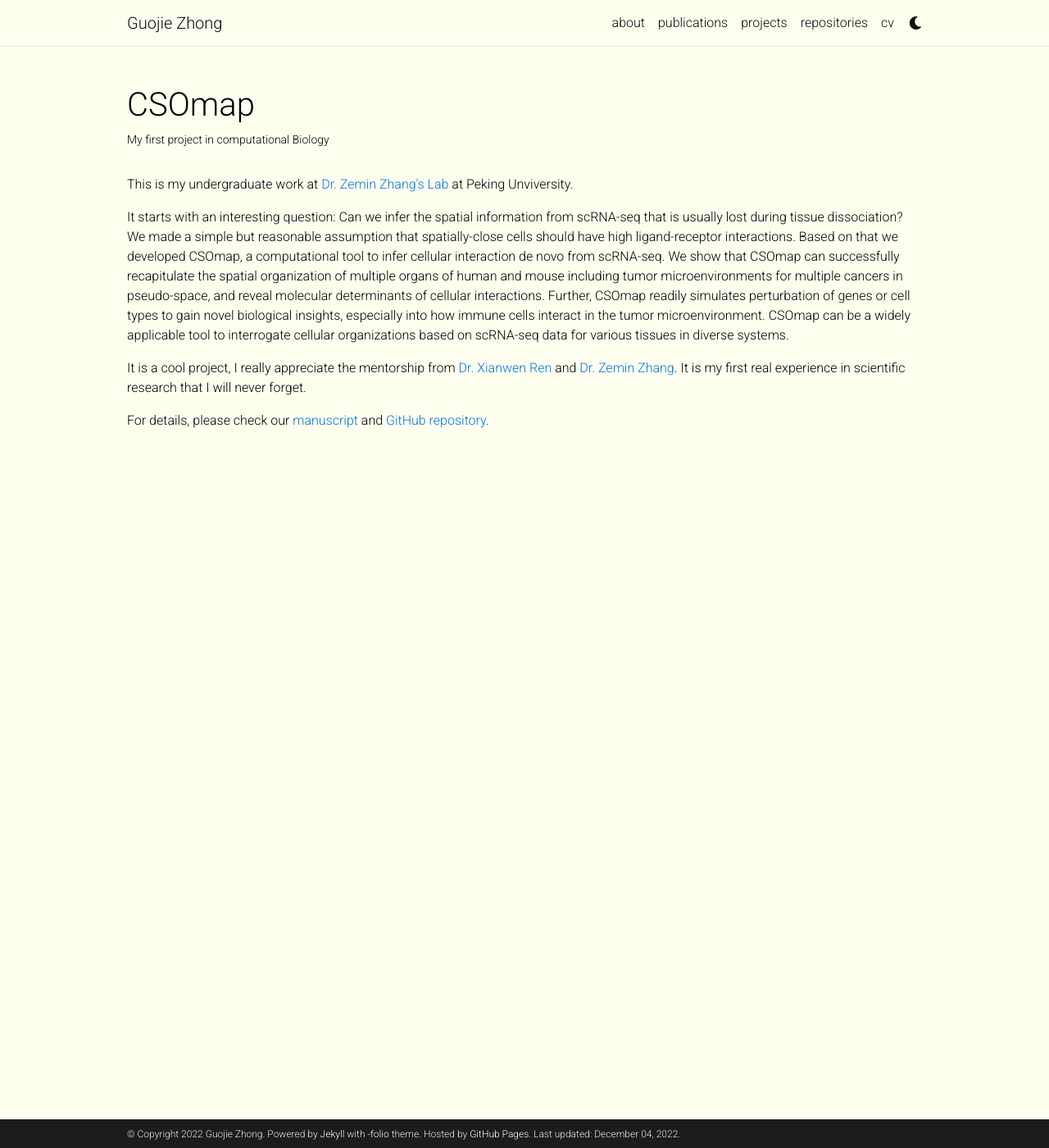
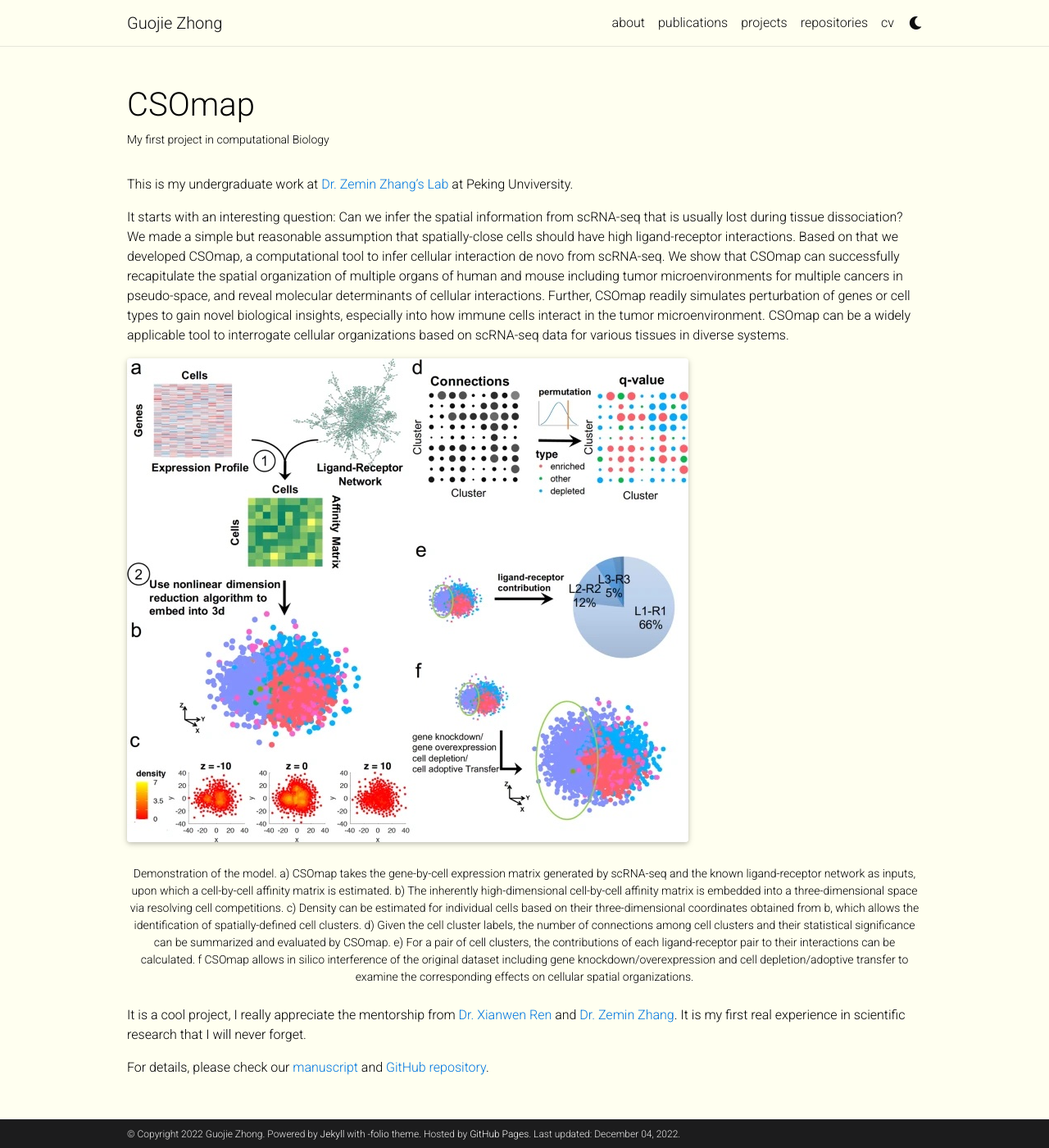
Before and after one commit to zhongguojie1998/GuojieZhong, a Jekyll site: the page built from _projects/1_CSOmap.md, in a window 1280 px wide and 1400 px high. Shown: the whole window at 82% size. Built offline with Jekyll 4.4.1, drawn with Linux system fonts in a browser that asks for light colours; full-size pictures stand in for the smaller copies a plugin makes; comment, search, counter and statistics services are not loaded; a style sheet for code colours, icons or effects is not loaded.

Commit message:
Update 1_CSOmap.md

```diff
--- a/_projects/1_CSOmap.md
+++ b/_projects/1_CSOmap.md
@@ -10,7 +10,14 @@ category: work
 This is my undergraduate work at <a href="http://cancer-pku.cn">Dr. Zemin Zhang's Lab</a> at Peking Unviversity.
 
 It starts with an interesting question: Can we infer the spatial information from scRNA-seq that is usually lost during tissue dissociation? We made a simple but reasonable assumption that spatially-close cells should have high ligand-receptor interactions. Based on that we developed CSOmap, a computational tool to infer cellular interaction de novo from scRNA-seq. We show that CSOmap can successfully recapitulate the spatial organization of multiple organs of human and mouse including tumor microenvironments for multiple cancers in pseudo-space, and reveal molecular determinants of cellular interactions. Further, CSOmap readily simulates perturbation of genes or cell types to gain novel biological insights, especially into how immune cells interact in the tumor microenvironment. CSOmap can be a widely applicable tool to interrogate cellular organizations based on scRNA-seq data for various tissues in diverse systems.
-
+<div class="row">
+    <div class="col-sm mt-3 mt-md-0">
+        {% include figure.html path="assets/img/csomap.jpg" title="CSOmap model" class="img-fluid rounded z-depth-1" %}
+    </div>
+</div>
+<div class="caption">
+    Demonstration of the model. a) CSOmap takes the gene-by-cell expression matrix generated by scRNA-seq and the known ligand-receptor network as inputs, upon which a cell-by-cell affinity matrix is estimated. b) The inherently high-dimensional cell-by-cell affinity matrix is embedded into a three-dimensional space via resolving cell competitions. c) Density can be estimated for individual cells based on their three-dimensional coordinates obtained from b, which allows the identification of spatially-defined cell clusters. d) Given the cell cluster labels, the number of connections among cell clusters and their statistical significance can be summarized and evaluated by CSOmap. e) For a pair of cell clusters, the contributions of each ligand-receptor pair to their interactions can be calculated. f CSOmap allows in silico interference of the original dataset including gene knockdown/overexpression and cell depletion/adoptive transfer to examine the corresponding effects on cellular spatial organizations.
+</div>
 It is a cool project, I really appreciate the mentorship from <a href="http://zhangroup.aporc.org/XianwenRen">Dr. Xianwen Ren</a> and <a href="http://cancer-pku.cn/index.php/people/zemin-zhang/">Dr. Zemin Zhang</a>. It is my first real experience in scientific research that I will never forget.
 
 For details, please check our <a href="https://www.nature.com/articles/s41422-020-0353-2">manuscript</a> and <a href="https://github.com/zhongguojie1998/CSOmap">GitHub repository</a>.
```
